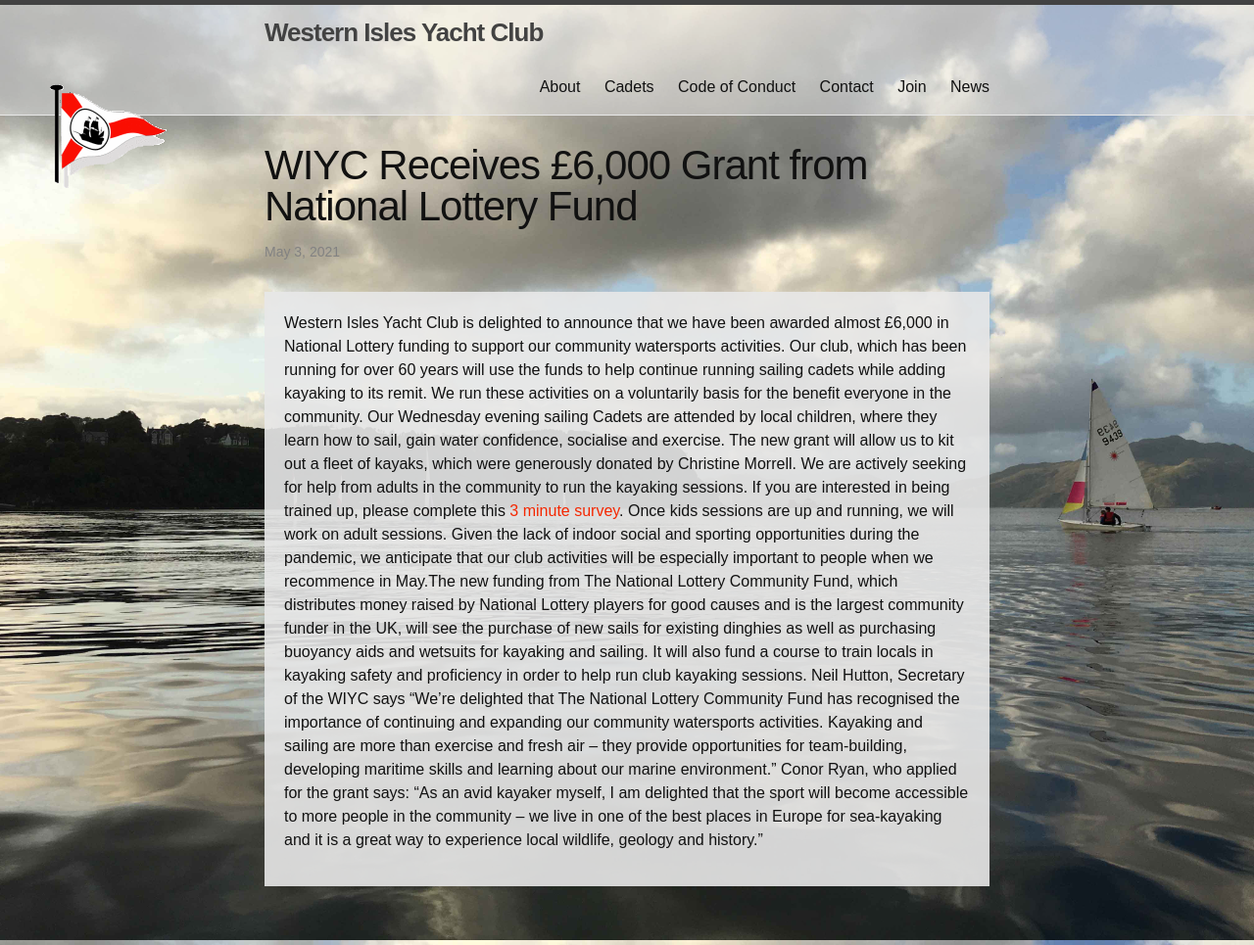
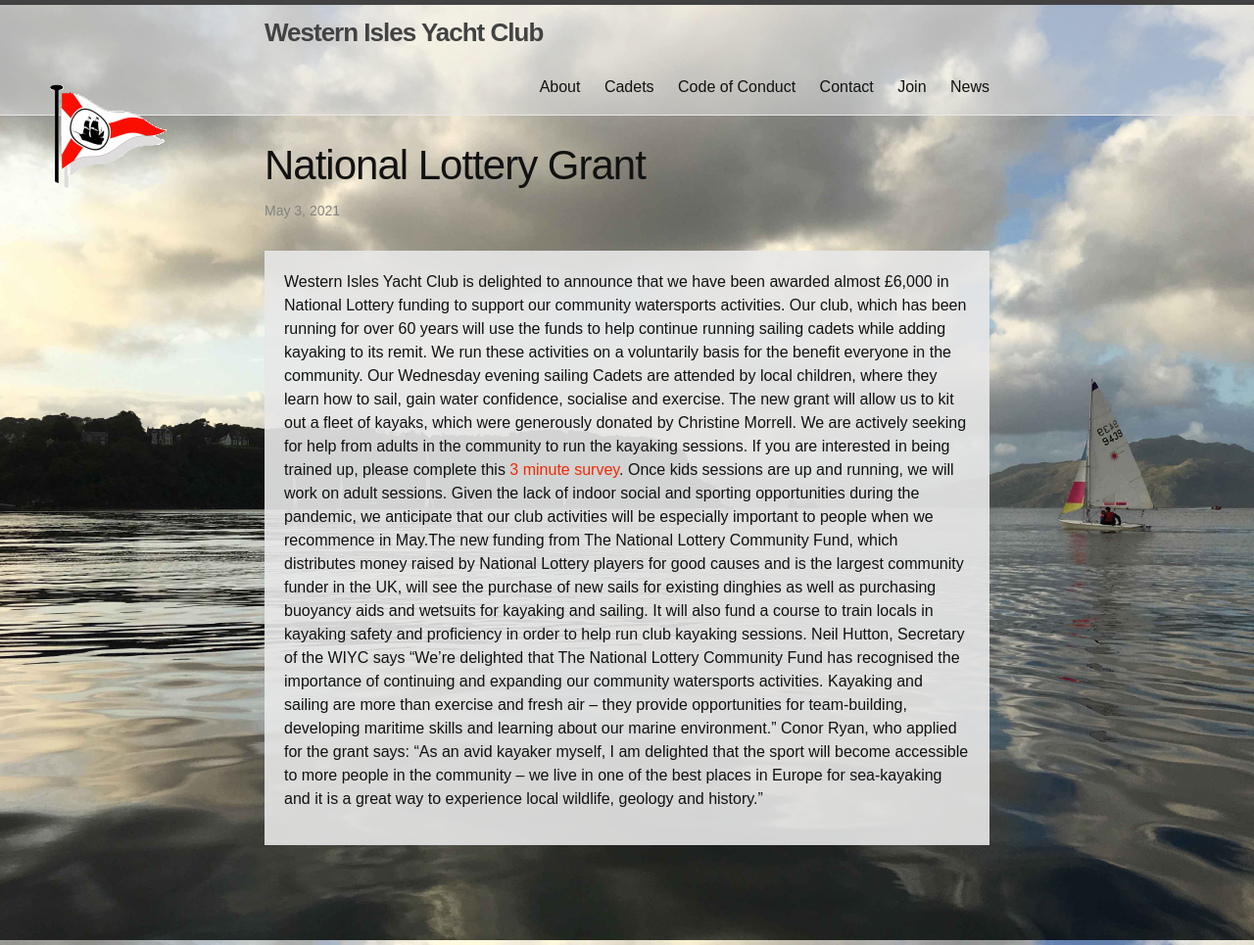
Before and after one commit to wiyc/wiyc.github.io, a Jekyll site: the page built from _posts/2021-05-04-Lottery_grant.md, in a window 1280 px wide. Shown: the whole page at 98% size. Built offline with Jekyll 4.4.1, drawn with Linux system fonts in a browser that asks for light colours.

Commit message:
Update 2021-05-04-Lottery_grant.md

```diff
--- a/_posts/2021-05-04-Lottery_grant.md
+++ b/_posts/2021-05-04-Lottery_grant.md
@@ -1,6 +1,6 @@
 ---
 layout: post
-title:  "WIYC Receives £6,000 Grant from National Lottery Fund"
+title:  "National Lottery Grant"
 date:   2021-05-03 08:51:50
 categories: update
 ---
```
